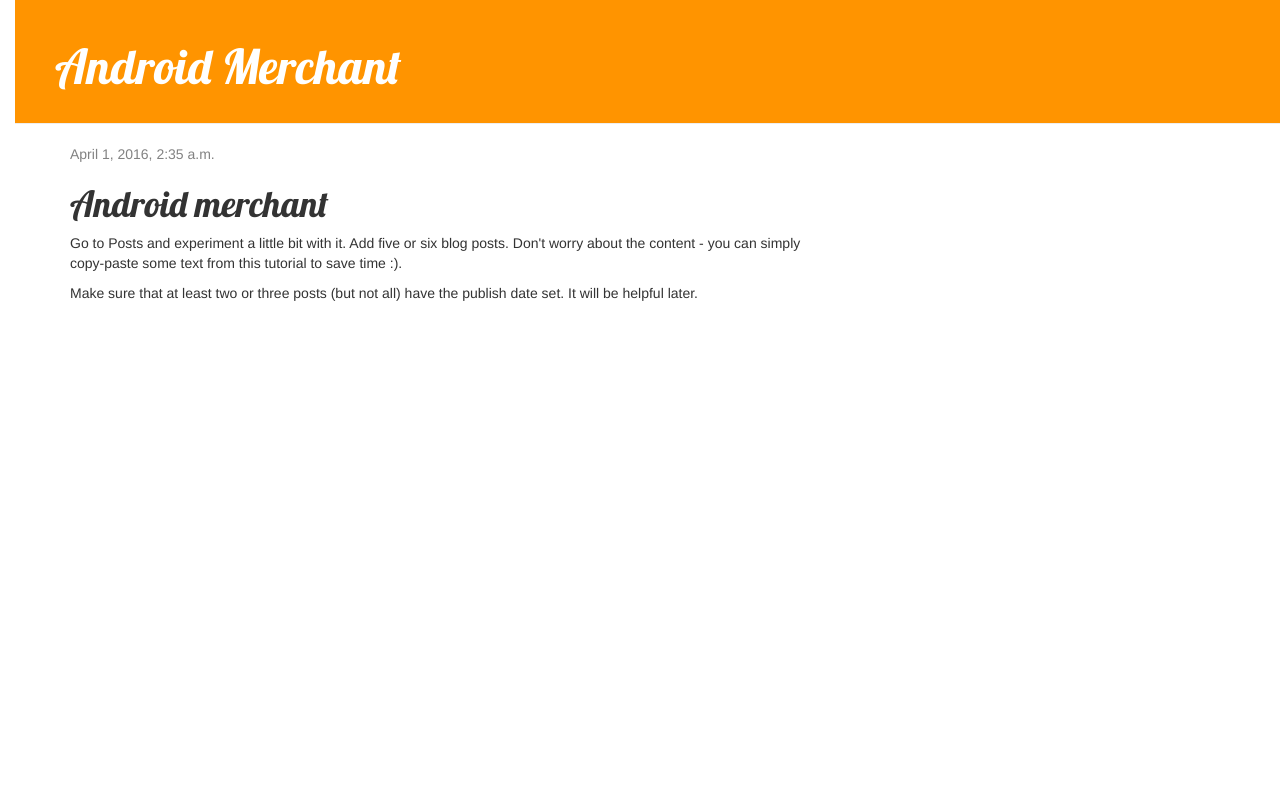
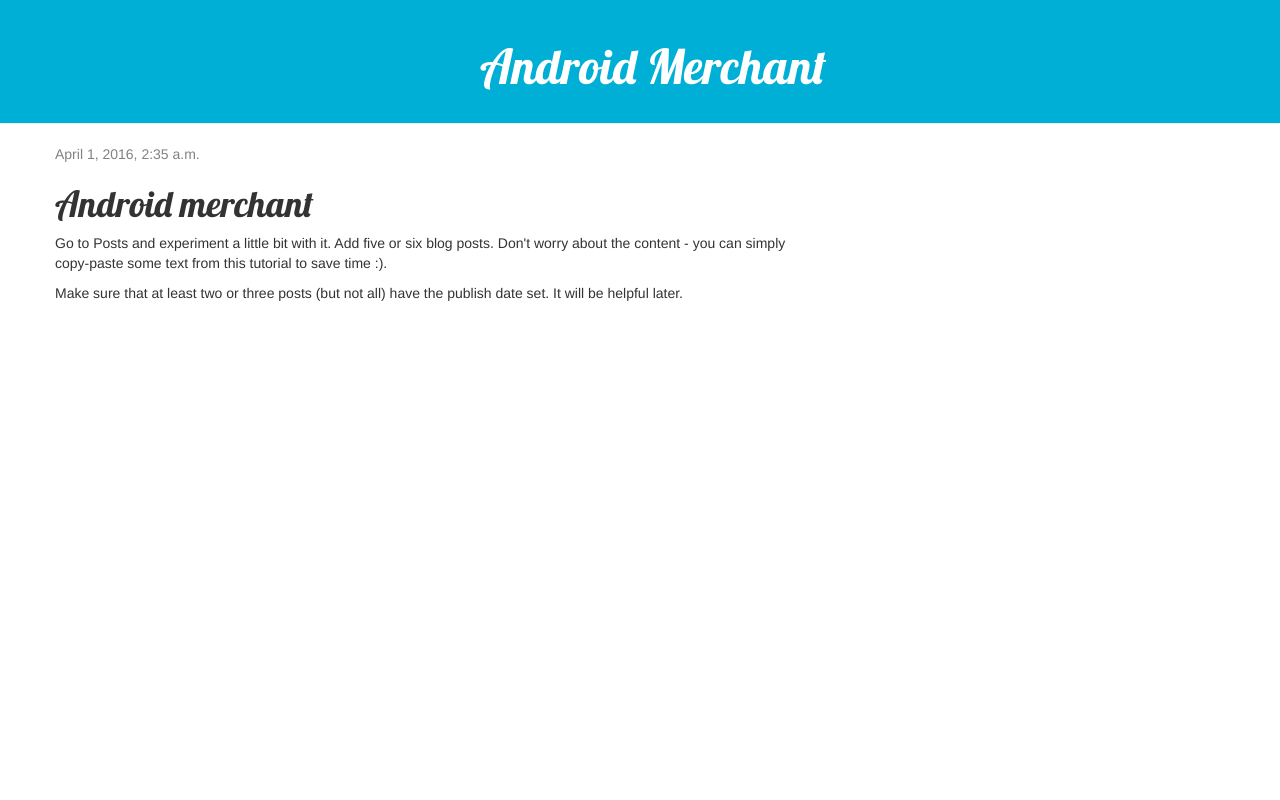
Before and after one commit to mwongeraE/new-blog, a Django app: page /post/1/ in a window 1280 px wide. Run offline with Django 3.2, Linux system fonts and the light colour scheme; data comes from the database, SQL or seed files in the repository; some libraries are stand-ins or nearby versions.

Commit message:
css pimping start

```diff
--- a/blog/static/css/blog.css
+++ b/blog/static/css/blog.css
@@ -3,12 +3,12 @@ h1 a {
     font-family: 'Lobster';
 }
 body {
-    padding-left: 15px;
+    padding-left: 0px;
 }
 .page-header {
-    background-color: #ff9400;
+    background-color: #00afd6;
     margin-top: 0;
-    padding: 20px 20px 20px 40px;
+    padding: 20px 20px 20px 480px;
 }
 
 .page-header h1, .page-header h1 a, .page-header h1 a:visited, .page-header h1 a:active {
```
